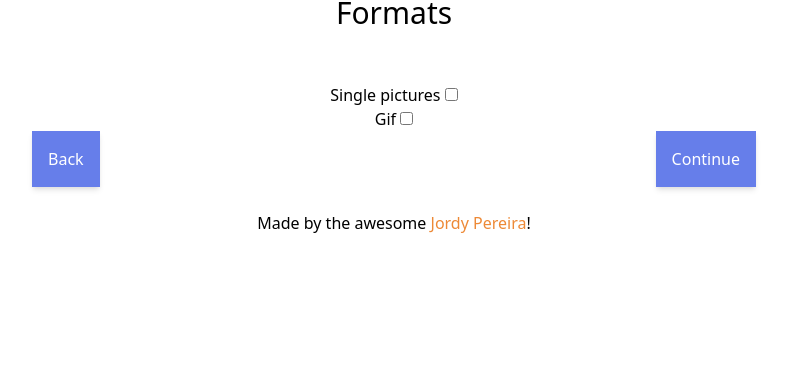
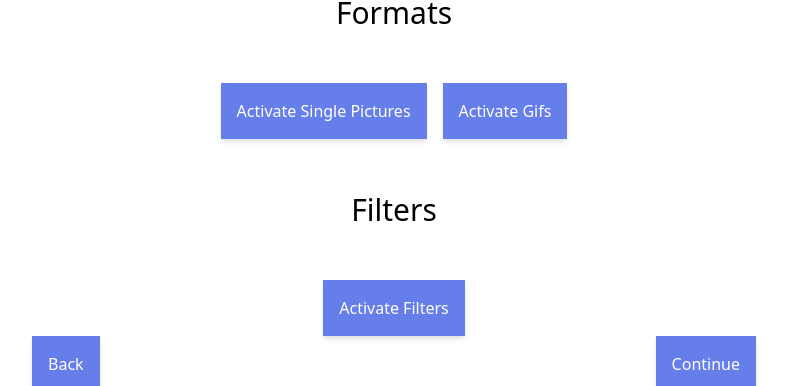
Before and after one commit to jordypereira/Online_Photobooth, a Vue app: page /settings in a window 1280 px wide. Shown: the part 849-1235 px from the top of the page, without its empty margins (246-1033 px from the left). Before the commit the page ends 1108 px from the top, so only its background shows below. Built offline with nearby package versions, Linux system fonts and the light colour scheme.

Commit message:
added filterss

```diff
--- a/src/components/BaseButton.vue
+++ b/src/components/BaseButton.vue
@@ -1,7 +1,7 @@
 <template>
   <button
-    class="bg-indigo-500 hover:bg-indigo-300 text-white shadow-md"
-    :class="[ClassSize]"
+    class="hover:bg-indigo-300 text-white shadow-md"
+    :class="[classSize, classActivated]"
     v-on="$listeners"
   >
     <slot/>
@@ -16,9 +16,13 @@ export default {
         type: String,
         default: 'normal'
       },
+      activated: {
+        type: Boolean,
+        default: false,
+      }
   },
   computed: {
-    ClassSize() {
+    classSize() {
       const { size } = this;
 
       if(size === 'large') {
@@ -26,7 +30,16 @@ export default {
       }
 
       return 'p-4';
-    }
+    },
+    classActivated() {
+      const { activated } = this;
+
+      if(activated) {
+        return 'bg-red-800';
+      }
+
+      return 'bg-indigo-500';
+    },
   }
 }
 </script>
--- a/src/views/Settings.vue
+++ b/src/views/Settings.vue
@@ -49,15 +49,30 @@
       </div>
       <div class="flex flex-col">
         <BaseHeading :level="3">Formats</BaseHeading>
-        <label>
-          Single pictures
-          <input type="checkbox" name="single" v-model="format.single">
-        </label>
+        <div>
+          <BaseButton
+            :activated="format.single"
+            @click="format.single = !format.single"
+            class="mr-4"
+          >Activate Single Pictures</BaseButton>
 
-        <label>
-          Gif
-          <input type="checkbox" name="gif" v-model="showGif">
-        </label>
+          <BaseButton :activated="showGif" @click="showGif = !showGif">Activate Gifs</BaseButton>
+        </div>
+      </div>
+      <div class="flex flex-col items-center">
+        <BaseHeading :level="3">Filters</BaseHeading>
+        <div>
+          <BaseButton :activated="showFilters" @click="showFilters = !showFilters">Activate Filters</BaseButton>
+        </div>
+        <div v-if="showFilters" class="flex flex-wrap justify-center" style="max-width: 60vw;">
+          <BaseButton
+            class="m-4"
+            v-for="filter in availableFilters"
+            :key="filter"
+            @click="addFilter(filter)"
+            :activated="filters.includes(filter)"
+          >{{filter}}</BaseButton>
+        </div>
       </div>
     </div>
     <div class="flex justify-around">
@@ -81,6 +96,17 @@ export default {
         single: false,
       },
       showGif: false,
+      availableFilters: [
+        'normal',	'clarendon',	'gingham',	'moon',	'lark',	'reyes',
+'juno',	'slumber',	'crema',	'ludwig',	'aden',	'perpetua',
+'amaro',	'mayfair',	'rise',	'hudson',	'valencia',	'xpro2',
+'sierra',	'willow',	'lofi',	'inkwell', 'hefe',	'nashville',
+'stinson',	'vesper',	'earlybird', 'brannan',	'sutro',	'toaster',
+'walden',	'1977',	'kelvin',	'maven',	'ginza',	'skyline',
+'dogpatch',	'brooklyn',	'helena',	'ashby',	'charmes',
+      ],
+      showFilters: false,
+      filters: []
     }
   },
   components: {
@@ -116,6 +142,13 @@ export default {
       this.$store.commit('SET_FFMPEG', this.ffmpeg)
       this.$store.commit('SET_FRAMES', this.frames)
       this.$router.push('/login')
+    },
+    addFilter(filter) {
+      if(this.filters.includes(filter)) {
+        this.filters = this.filters.filter(item => item !== filter)
+      } else {
+        this.filters = [...this.filters, filter]
+      }
     }
   }
 }
```
